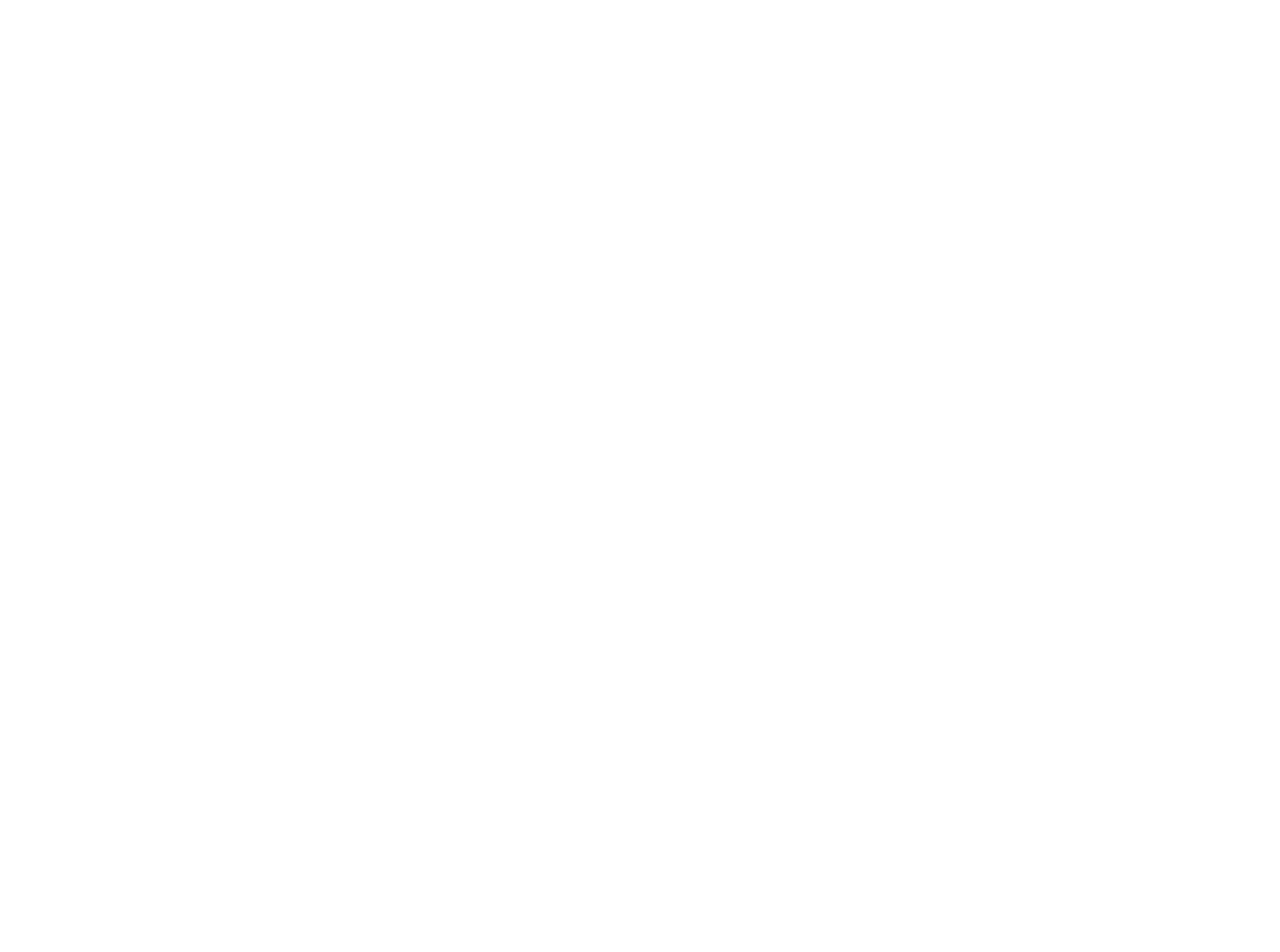
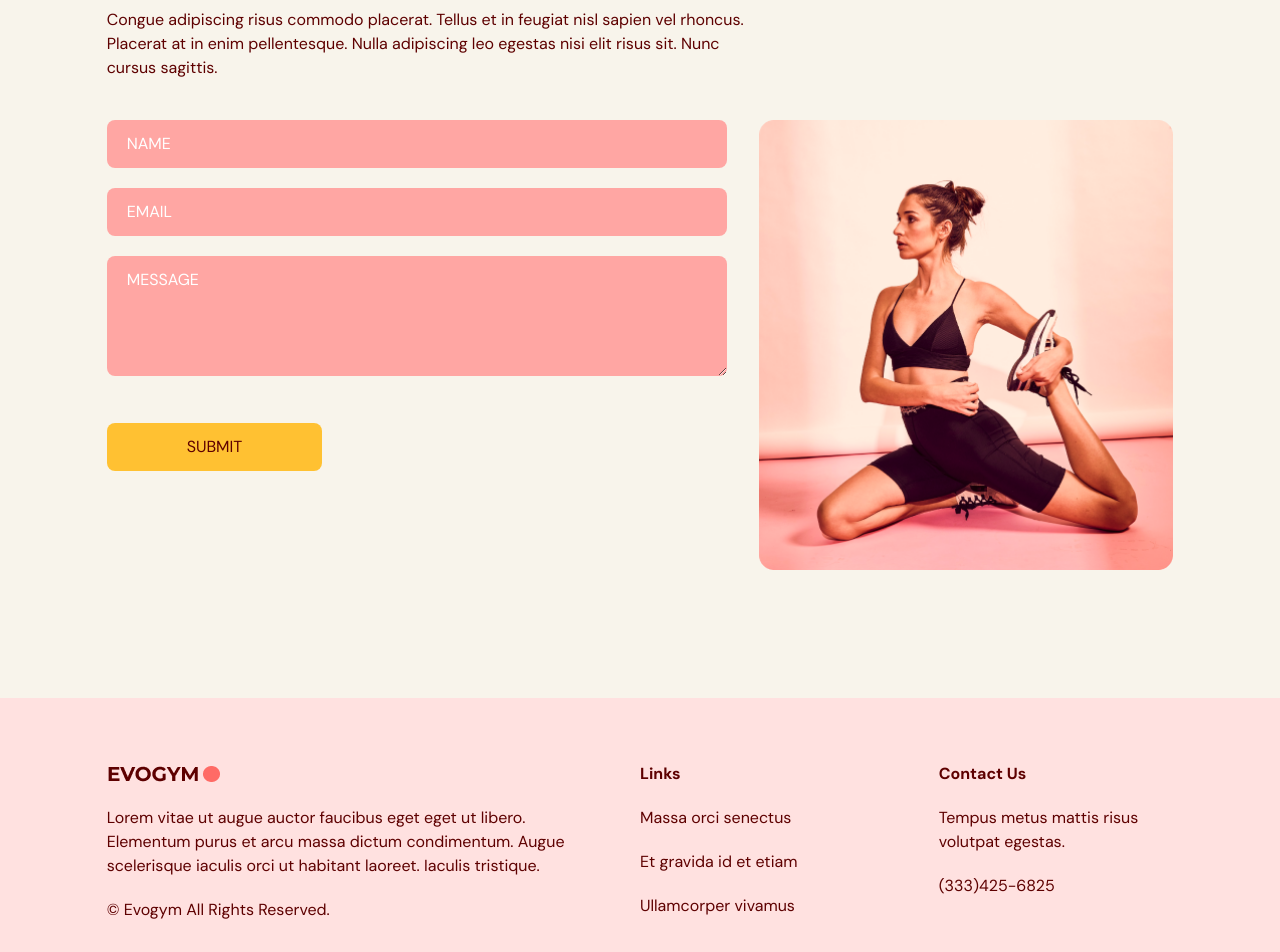
Before and after one commit to mryevhenii07/Fitness, a React (Vite) app: page / in a window 1280 px wide. Shown: the part 3980-4932 px from the top of the page. Before the commit the page ends 3836 px from the top, so only its background shows below. Built offline with nearby package versions, Linux system fonts and the light colour scheme.

Commit message:
finished project

```diff
--- a/package.json
+++ b/package.json
@@ -15,7 +15,8 @@
     "gh-pages": "^5.0.0",
     "react": "^18.2.0",
     "react-anchor-link-smooth-scroll": "^1.0.12",
-    "react-dom": "^18.2.0"
+    "react-dom": "^18.2.0",
+    "react-hook-form": "^7.43.7"
   },
   "devDependencies": {
     "@types/node": "^18.15.3",
--- a/src/App.tsx
+++ b/src/App.tsx
@@ -4,6 +4,8 @@
 import Home from '@/scenes/home';
 import Benefits from '@/scenes/benefits';
 import OurClasses from '@/scenes/ourClasses';
+import Contact from './scenes/contact';
+import Footer from './scenes/footer';
 
 
 function App() {
@@ -31,6 +33,8 @@
     <Benefits  setSelectedPage={setSelectedPage}/>
     <Benefits  setSelectedPage={setSelectedPage}/>
     <OurClasses  setSelectedPage={setSelectedPage}/>
+    <Contact  setSelectedPage={setSelectedPage}/>
+    <Footer  />
     </div>
   )
 }
--- a/src/scenes/benefits/benefits.tsx
+++ b/src/scenes/benefits/benefits.tsx
@@ -17,10 +17,10 @@
 }
 
 const Benefit = ({icon , title,description,setSelectedPage}: Props) => {
-  return (
+return (
     <motion.div
     variants={childVariant}
-     className='mt-5 rounded-md border-2 border-gray-100 px-5 py-16 text-center'>
+    className='mt-5 rounded-md border-2 border-gray-100 px-5 py-16 text-center'>
         <div className='md-4 flex justify-center'>
             <div className='rounded-full border-2 border-gray-100 bg-primary-100 p-4'>
                 {icon}
@@ -34,7 +34,7 @@
             <p>Learn More</p>
         </AnchorLink>
     </motion.div>
-  )
+)
 }
 
 export default Benefit
--- a/src/scenes/benefits/index.tsx
+++ b/src/scenes/benefits/index.tsx
@@ -63,8 +63,8 @@
     viewport={{once:true,amount:0.5}}
     variants={container}
     >
-        {benefits.map((benefit)=> (<Benefit
-        key={benefit.title}
+        {benefits.map((benefit,inx)=> (<Benefit
+        key={inx}
         icon={benefit.icon}
         title={benefit.title}
         description={benefit.description}
--- /dev/null
+++ b/src/scenes/contact/index.tsx
@@ -0,0 +1,157 @@
+import React from 'react'
+import { motion } from 'framer-motion';
+import {useForm} from 'react-hook-form';
+
+import { SelectedPage } from '@/shared/types';
+import ContactUsPageGraphic from '@/assets/ContactUsPageGraphic.png';
+import HText from '@/shared/HText';
+
+type Props = {
+    setSelectedPage:(value:SelectedPage)=>void
+}
+
+const Contact = ({setSelectedPage}: Props) => {
+    const inputStyles = `mb-5 w-full rounded-lg bg-primary-300
+    px-5 py-3 placeholder-white`;
+
+    const {
+        register,
+        trigger,
+        formState: { errors },
+        } = useForm();
+
+    const onSubmit = async (e: any) => {
+        const isValid = await trigger();
+        if (!isValid) {
+        e.preventDefault();
+        }
+        };
+return (
+    <section  id="contact" className="mx-auto w-5/6 pt-24 pb-32">
+        <motion.div
+        onViewportEnter={() => setSelectedPage(SelectedPage.Contact)}>
+{/*heder*/}
+    <motion.div
+        className="md:w-3/5"
+        initial="hidden"
+        whileInView="visible"
+        viewport={{ once: true, amount: 0.5 }}
+        transition={{ duration: 0.5 }}
+        variants={{
+            hidden: { opacity: 0, x: -50 },
+            visible: { opacity: 1, x: 0 },
+    }}>
+        <HText>
+            <span className="text-primary-500">JOIN NOW</span> TO GET IN SHAPE
+        </HText>
+        <p className="my-5">
+            Congue adipiscing risus commodo placerat. Tellus et in feugiat nisl
+            sapien vel rhoncus. Placerat at in enim pellentesque. Nulla
+            adipiscing leo egestas nisi elit risus sit. Nunc cursus sagittis.
+        </p>
+    </motion.div>
+{/* FORM AND IMAGE */}
+    <div className="mt-10 justify-between gap-8 md:flex">
+        <motion.div
+            className="mt-10 basis-3/5 md:mt-0"
+            initial="hidden"
+            whileInView="visible"
+            viewport={{ once: true, amount: 0.5 }}
+            transition={{ duration: 0.5 }}
+            variants={{
+                hidden: { opacity: 0, y: 50 },
+                visible: { opacity: 1, y: 0 },
+        }}>
+    <form
+            target="_blank"
+            onSubmit={onSubmit}
+            action="https://formsubmit.co/e8a5bdfa807605332f809e5656e27c6e"
+            method="POST"
+            >
+        <input
+                className={inputStyles}
+                type="text"
+                placeholder="NAME"
+                {...register("name", {
+                required: true,
+                maxLength: 100,
+                })}
+        />
+            {errors.name && (
+                <p className="mt-1 text-primary-500">
+                {errors.name.type === "required" && "This field is required."}
+                {errors.name.type === "maxLength" &&
+                    "Max length is 100 char."}
+                </p>
+            )}
+
+            <input
+                className={inputStyles}
+                type="text"
+                placeholder="EMAIL"
+                {...register("email", {
+                required: true,
+                pattern: /^[A-Z0-9._%+-]+@[A-Z0-9.-]+\.[A-Z]{2,}$/i,
+                })}
+            />
+            {errors.email && (
+                <p className="mt-1 text-primary-500">
+                {errors.email.type === "required" &&
+                    "This field is required."}
+                {errors.email.type === "pattern" && "Invalid email address."}
+                </p>
+            )}
+
+            <textarea
+                className={inputStyles}
+                placeholder="MESSAGE"
+                rows={4}
+                cols={50}
+                {...register("message", {
+                required: true,
+                maxLength: 2000,
+                })}
+            />
+            {errors.message && (
+                <p className="mt-1 text-primary-500">
+                {errors.message.type === "required" &&
+                    "This field is required."}
+                {errors.message.type === "maxLength" &&
+                    "Max length is 2000 char."}
+                </p>
+            )}
+
+            <button
+                type="submit"
+                className="mt-5 rounded-lg bg-secondary-500 px-20 py-3 transition duration-500 hover:text-white"
+            >
+                SUBMIT
+            </button>
+            </form>
+        </motion.div>
+        <motion.div
+            className="relative mt-16 basis-2/5 md:mt-0"
+            initial="hidden"
+            whileInView="visible"
+            viewport={{ once: true, amount: 0.5 }}
+            transition={{ delay: 0.2, duration: 0.5 }}
+            variants={{
+            hidden: { opacity: 0, y: 50 },
+            visible: { opacity: 1, y: 0 },
+            }}
+        >
+            <div className="w-full before:absolute before:-bottom-20 before:-right-10 before:z-[-1] md:before:content-evolvetext">
+            <img
+                className="w-full"
+                alt="contact-us-page-graphic"
+                src={ContactUsPageGraphic}
+            />
+            </div>
+        </motion.div>
+    </div>
+        </motion.div>
+    </section>
+)
+}
+
+export default Contact
--- /dev/null
+++ b/src/scenes/footer/index.tsx
@@ -0,0 +1,32 @@
+import Logo from "@/assets/Logo.png";
+
+const Footer = () => {
+return (
+    <footer className="bg-primary-100 py-16">
+        <div className="justify-content mx-auto w-5/6 gap-16 md:flex">
+        <div className="mt-16 basis-1/2 md:mt-0">
+        <img alt="logo" src={Logo} />
+        <p className="my-5">
+            Lorem vitae ut augue auctor faucibus eget eget ut libero. Elementum
+            purus et arcu massa dictum condimentum. Augue scelerisque iaculis
+            orci ut habitant laoreet. Iaculis tristique.
+        </p>
+        <p>© Evogym All Rights Reserved.</p>
+        </div>
+        <div className="mt-16 basis-1/4 md:mt-0">
+        <h4 className="font-bold">Links</h4>
+        <p className="my-5">Massa orci senectus</p>
+        <p className="my-5">Et gravida id et etiam</p>
+        <p>Ullamcorper vivamus</p>
+        </div>
+        <div className="mt-16 basis-1/4 md:mt-0">
+        <h4 className="font-bold">Contact Us</h4>
+        <p className="my-5">Tempus metus mattis risus volutpat egestas.</p>
+        <p>(333)425-6825</p>
+        </div>
+    </div>
+    </footer>
+);
+};
+
+export default Footer;
--- a/src/scenes/home/index.tsx
+++ b/src/scenes/home/index.tsx
@@ -12,16 +12,14 @@
 import SponsorFortune from '../../assets/SponsorFortune.png';
 
 
-
 type Props = {
     setSelectedPage:(value:SelectedPage) => void
 }
 
 const Home = ({setSelectedPage}: Props) => {
     const isAboveMediumScreens = useMediaQuery("(min-width:1060px)")
-    console.log(isAboveMediumScreens);
 
-  return (
+return (
     <section id="home"
     className='gap-16 bg-gray-20 py-10 md:h-full md:pb-0 '>
         {/*Image and main header*/}
--- a/src/scenes/navbar/index.tsx
+++ b/src/scenes/navbar/index.tsx
@@ -19,7 +19,7 @@
   const[isMenuToggled,setIsMenuToggled] =useState<boolean>(false)
   const flexBetween = "flex justify-between items-center"
   const isAboveMediumScreens = useMediaQuery("(min-width:1060px)")
-const navbarBackground = isTopOfPage ? "" : "bg-primary-100 drop-shadow"
+  const navbarBackground = isTopOfPage ? "" : "bg-primary-100 drop-shadow"
 
   return (
     <nav>
--- a/src/scenes/ourClasses/Class.tsx
+++ b/src/scenes/ourClasses/Class.tsx
@@ -3,7 +3,6 @@
     description?: string;
     image: string;
 };
-
 const Class = ({ name, description, image }: Props) => {
     const overlayStyles = `p-5 absolute z-30 flex
     h-[380px] w-[450px] flex-col items-center justify-center
@@ -20,5 +19,4 @@
     </li>
     );
 };
-
 export default Class;
```
Also changed, not shown: 1 other file (tests, documents, lock files or other folders). Lines whose indentation alone changed are shown as unchanged.
